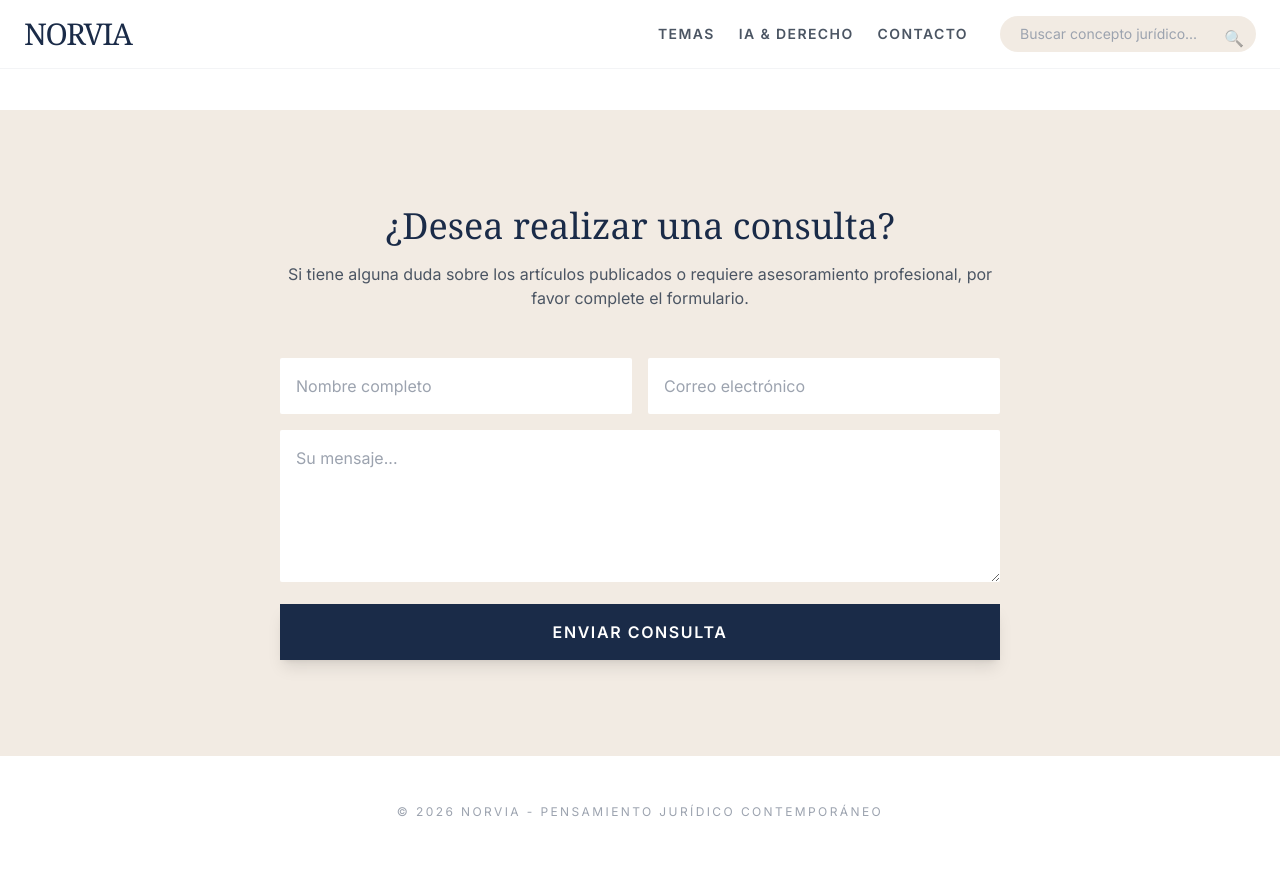
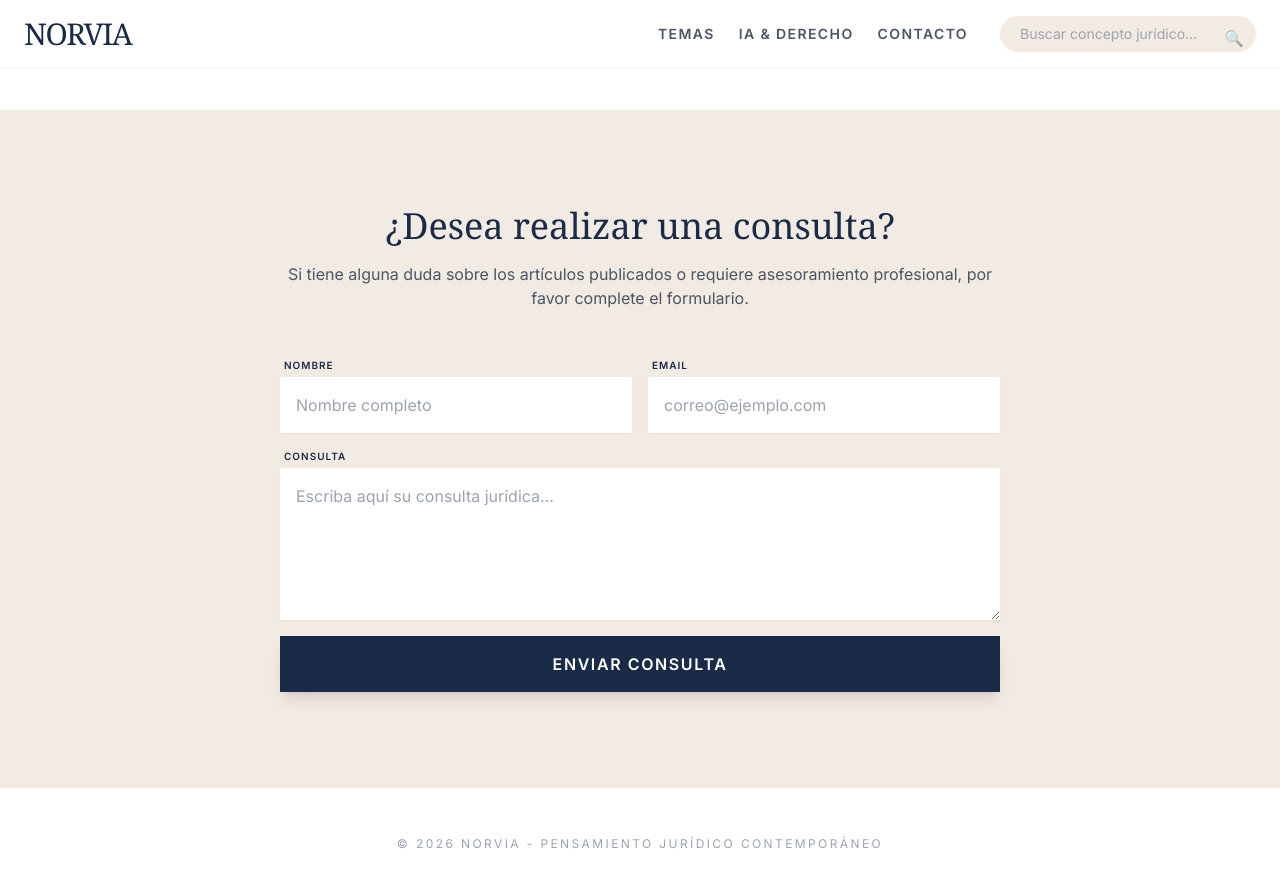
Before and after one commit to lucas-espi/art_jur_gemini, a Jekyll site: the page index.html, which Jekyll copies as it is, in a window 1280 px wide and 900 px high, scrolled down 880 px. Shown: the top 888 px of the window. Built offline with Jekyll 4.4.1, drawn with Linux system fonts in a browser that asks for light colours; nearby versions of some CDN libraries; some web fonts are replaced.

Commit message:
Update index.html

```diff
--- a/index.html
+++ b/index.html
@@ -113,14 +113,34 @@
             <h2 class="text-4xl font-serif text-darkblue mb-4">¿Desea realizar una consulta?</h2>
             <p class="text-gray-600 mb-12">Si tiene alguna duda sobre los artículos publicados o requiere asesoramiento profesional, por favor complete el formulario.</p>
 
-            <form class="text-left space-y-4">
-                <div class="grid md:grid-cols-2 gap-4">
-                    <input type="text" placeholder="Nombre completo" class="w-full p-4 border-none rounded-sm focus:ring-1 focus:ring-darkblue">
-                    <input type="email" placeholder="Correo electrónico" class="w-full p-4 border-none rounded-sm focus:ring-1 focus:ring-darkblue">
+            <form action="https://formspree.io/f/TU_ID_DE_FORMSPREE" method="POST" class="text-left space-y-4">
+              <div class="grid md:grid-cols-2 gap-4">
+                <div class="flex flex-col">
+              <label class="text-[10px] uppercase tracking-widest text-darkblue mb-1 ml-1 font-bold">Nombre</label>
+              <input type="text" name="name" required placeholder="Nombre completo"
+                   class="w-full p-4 border-none rounded-sm bg-white focus:ring-1 focus:ring-darkblue shadow-sm">
+             </div>
+                <div class="flex flex-col">
+                <label class="text-[10px] uppercase tracking-widest text-darkblue mb-1 ml-1 font-bold">Email</label>
+                   <input type="email" name="_replyto" required placeholder="correo@ejemplo.com"
+                      class="w-full p-4 border-none rounded-sm bg-white focus:ring-1 focus:ring-darkblue shadow-sm">
                 </div>
-                <textarea placeholder="Su mensaje..." rows="5" class="w-full p-4 border-none rounded-sm focus:ring-1 focus:ring-darkblue"></textarea>
-                <button class="bg-darkblue text-white w-full py-4 font-bold uppercase tracking-widest hover:bg-opacity-90 transition shadow-lg">Enviar consulta</button>
-            </form>
+           </div>
+
+            <div class="flex flex-col">
+               <label class="text-[10px] uppercase tracking-widest text-darkblue mb-1 ml-1 font-bold">Consulta</label>
+                <textarea name="message" required placeholder="Escriba aquí su consulta jurídica..." rows="5"
+                     class="w-full p-4 border-none rounded-sm bg-white focus:ring-1 focus:ring-darkblue shadow-sm"></textarea>
+            </div>
+
+            <input type="hidden" name="_subject" value="Nueva consulta desde Norvia">
+
+            <button type="submit" class="bg-darkblue text-white w-full py-4 font-bold uppercase tracking-widest hover:bg-slate-800 transition shadow-lg mt-4">
+                Enviar consulta
+            </button>
+        </form>
+
+
       </div>
     </section>
 
```
